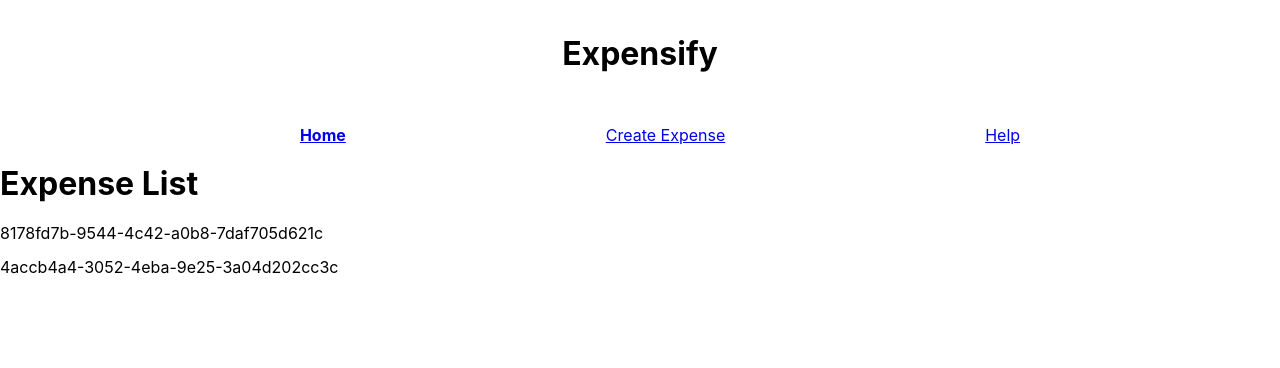
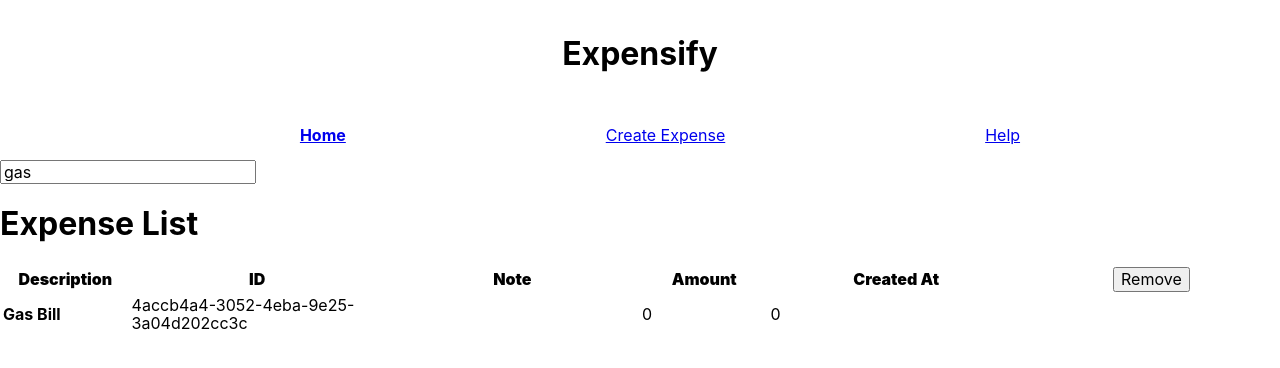
Before and after one commit to laslomcd/expensify, a React (Create React App) app: page / in a window 1280 px wide. Shown: the top 368 px of the page. Built offline with nearby package versions, Linux system fonts and the light colour scheme.

Commit message:
added filter functionality

```diff
--- a/src/App.js
+++ b/src/App.js
@@ -30,7 +30,7 @@
             createdAt: 0
         }));
 
-        // store.dispatch(setTextFilter('water'))
+        store.dispatch(setTextFilter('gas'))
 
         console.log(store.getState())
         return (
--- a/src/components/ExpenseDashboardPage/ExpenseDashboardPage.component.jsx
+++ b/src/components/ExpenseDashboardPage/ExpenseDashboardPage.component.jsx
@@ -1,8 +1,10 @@
 import React from 'react';
 import ExpenseList from '../ExpenseList/ExpenseList.component';
+import ExpenseListFilters from '../ExpenseListFilters/ExpenseListFilters.component';
 
 const ExpenseDashboardPage = () => (
     <div>
+        <ExpenseListFilters />
         <ExpenseList />
     </div>
 );
--- a/src/components/ExpenseList/ExpenseList.component.jsx
+++ b/src/components/ExpenseList/ExpenseList.component.jsx
@@ -1,20 +1,22 @@
 import React from 'react';
 import { connect } from 'react-redux';
+import ExpenseListItem from '../ExpenseListItem/ExpenseListItem.component';
+import { getVisbleExpenses } from '../../redux/store';
 
 const ExpenseList = (expenses) => (
     <div>
         <h1>Expense List</h1>
         {
             expenses.expenses.map(expense => (
-                <p>{expense.id}</p>
+                <ExpenseListItem expense={expense} key={expense.id} />
             ))
+        }
 
-        }
     </div>
 );
 
 const mapStateToProps = state => ({
-    expenses: state.expenses.expenses
+    expenses: getVisbleExpenses(state.expenses.expenses, state.filters)
 })
 
 export default connect(mapStateToProps)(ExpenseList);
--- /dev/null
+++ b/src/components/ExpenseListFilters/ExpenseListFilters.component.jsx
@@ -0,0 +1,20 @@
+import React from 'react';
+import { connect } from 'react-redux';
+
+import { setTextFilter } from '../../filter/filter.actions';
+
+const ExpenseListFilters = (props) => (
+    <div>
+        <input type="text" value={props.filters.text} onChange={e => props.setFilter(e)} />
+    </div>
+);
+
+const mapStateToProps = state => ({
+    filters: state.filters
+});
+
+const mapDispatchToProps = dispatch => ({
+    setFilter: event => dispatch(setTextFilter(event.target.value))
+});
+
+export default connect(mapStateToProps, mapDispatchToProps)(ExpenseListFilters);
--- /dev/null
+++ b/src/components/ExpenseListItem/ExpenseListItem.component.jsx
@@ -0,0 +1,36 @@
+import React from 'react';
+import { connect } from 'react-redux';
+import { removeExpense } from '../../expense/expense.actions';
+
+const ExpenseListItem = (expense) => (
+    <div>
+        {
+            <table>
+                <tbody>
+                    <tr>
+                        <th style={{ width: "10%" }}><strong>Description</strong></th>
+                        <th style={{ width: "20%" }}><strong>ID</strong></th>
+                        <th style={{ width: "20%" }}><strong>Note</strong></th>
+                        <th style={{ width: "10%" }}><strong>Amount</strong></th>
+                        <th style={{ width: "20%" }}><strong>Created At</strong></th>
+                        <th style={{ width: "20%" }}><button onClick={() => expense.removeExpense(expense.expense.id)}>Remove</button></th>
+                    </tr>
+                    <tr>
+                        <td><strong>{expense.expense.description}</strong></td>
+                        <td>{expense.expense.id}</td>
+                        <td>{expense.expense.note}</td>
+                        <td>{expense.expense.amount}</td>
+                        <td>{expense.expense.createdAt}</td>
+                    </tr>
+                </tbody>
+            </table>
+        }
+    </div>
+
+);
+
+const mapDispatchToProps = dispatch => ({
+    removeExpense: id => dispatch(removeExpense({ id }))
+});
+
+export default connect(null, mapDispatchToProps)(ExpenseListItem);
--- a/src/redux/store.js
+++ b/src/redux/store.js
@@ -7,11 +7,11 @@
     composeWithDevTools()
 );
 
-store.subscribe(() => {
-    const state = store.getState();
-    const visibleExpenses = getVisbleExpenses(state.expenses.expenses, state.filters);
-    console.log(visibleExpenses)
-});
+// store.subscribe(() => {
+//     const state = store.getState();
+//     const visibleExpenses = getVisbleExpenses(state.expenses.expenses, state.filters);
+//     console.log(visibleExpenses)
+// });
 
 
 export const getVisbleExpenses = (expenses, { text, sortBy, startDate, endDate }) => {
```
